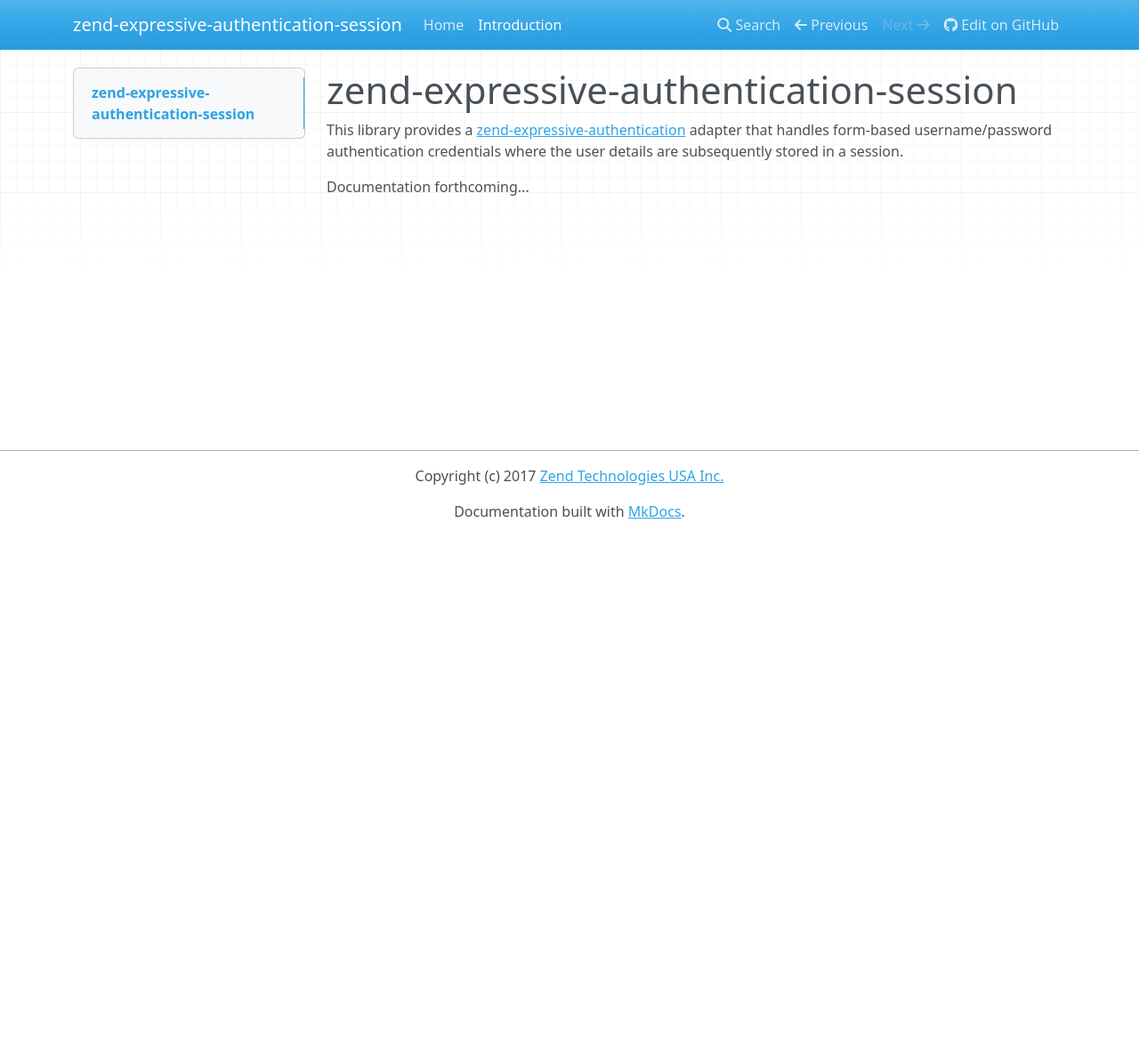
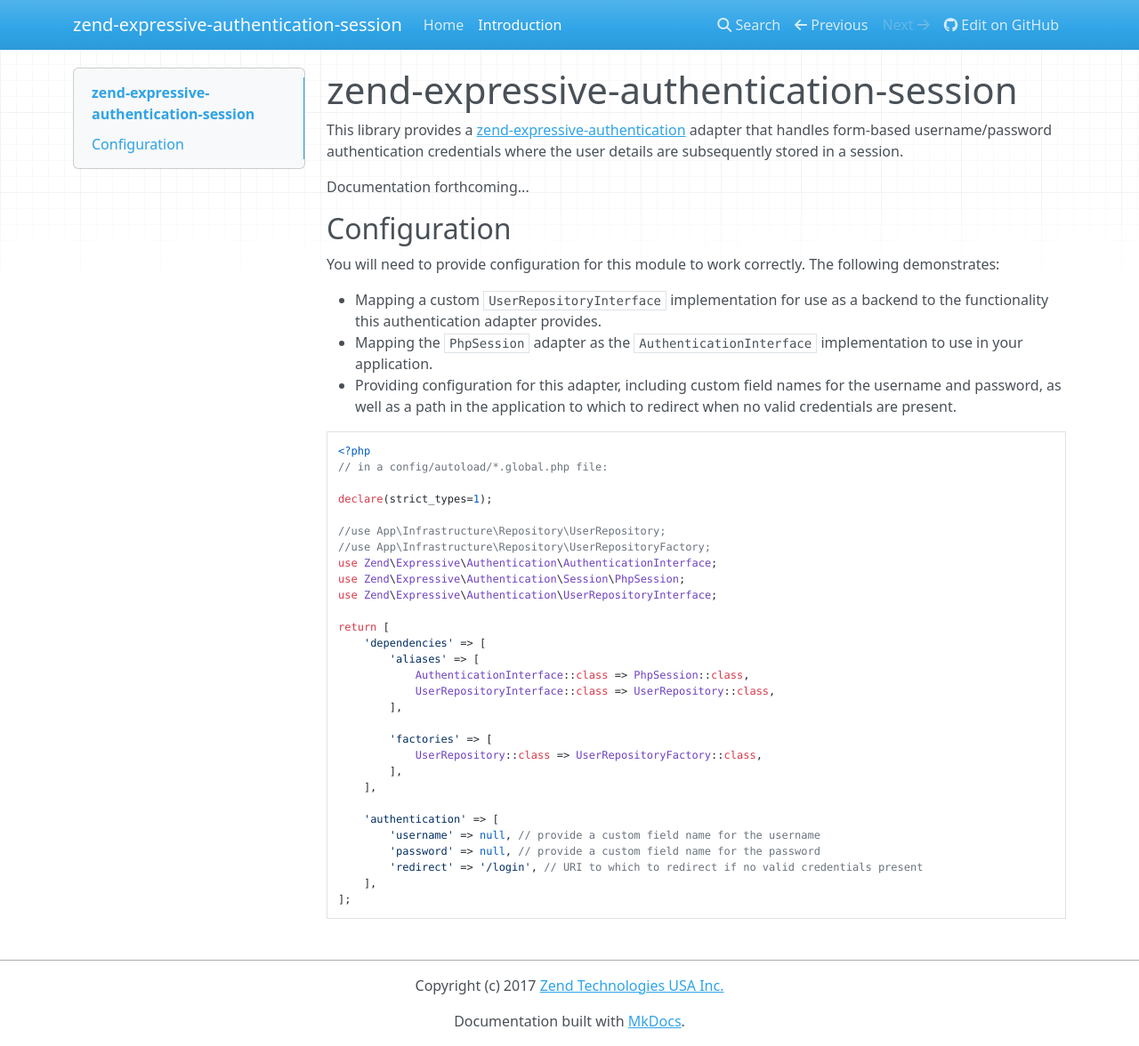
Before and after one commit to mezzio/mezzio-authentication-session, an MkDocs documentation site: the page built from docs/book/intro.md, in a window 1280 px wide and 1176 px high. Shown: the whole window at 89% size. Built offline with MkDocs 1.6.1, drawn with Linux system fonts in a browser that asks for light colours; nearby versions of some CDN libraries; old or Windows-style settings are respelled for this version of MkDocs.

Commit message:
Expands on the documentation provided in #14
Ths patch expands on the documentation provided in #14, and duplicates
it into the "intro" chapter.

````diff
--- a/docs/book/intro.md
+++ b/docs/book/intro.md
@@ -5,3 +5,48 @@ adapter that handles form-based username/password authentication credentials
 where the user details are subsequently stored in a session.
 
 Documentation forthcoming...
+
+## Configuration
+
+You will need to provide configuration for this module to work correctly. The
+following demonstrates:
+
+- Mapping a custom `UserRepositoryInterface` implementation for use as a backend
+  to the functionality this authentication adapter provides.
+- Mapping the `PhpSession` adapter as the `AuthenticationInterface`
+  implementation to use in your application.
+- Providing configuration for this adapter, including custom field names for the
+  username and password, as well as a path in the application to which to redirect
+  when no valid credentials are present.
+
+```php
+<?php
+// in a config/autoload/*.global.php file:
+
+declare(strict_types=1);
+
+//use App\Infrastructure\Repository\UserRepository;
+//use App\Infrastructure\Repository\UserRepositoryFactory;
+use Zend\Expressive\Authentication\AuthenticationInterface;
+use Zend\Expressive\Authentication\Session\PhpSession;
+use Zend\Expressive\Authentication\UserRepositoryInterface;
+
+return [
+    'dependencies' => [
+        'aliases' => [
+            AuthenticationInterface::class => PhpSession::class,
+            UserRepositoryInterface::class => UserRepository::class,
+        ],
+
+        'factories' => [
+            UserRepository::class => UserRepositoryFactory::class,
+        ],
+    ],
+
+    'authentication' => [
+        'username' => null, // provide a custom field name for the username
+        'password' => null, // provide a custom field name for the password
+        'redirect' => '/login', // URI to which to redirect if no valid credentials present
+    ],
+];
+```
````
Also changed, not shown: README.md (+12 -0 lines).
